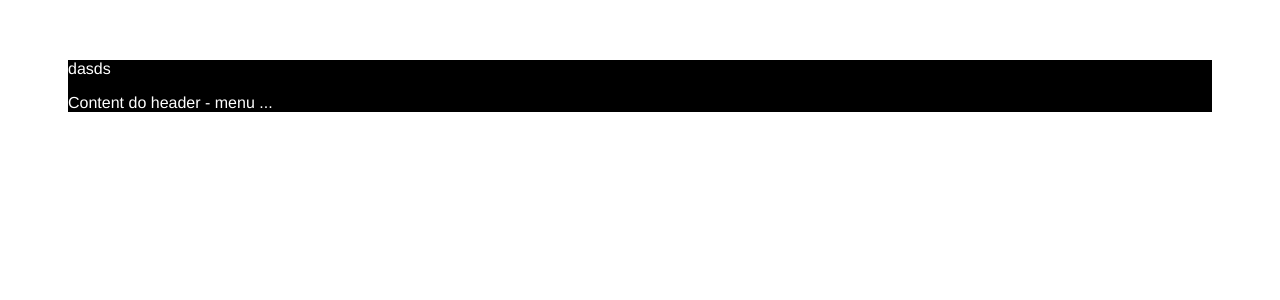
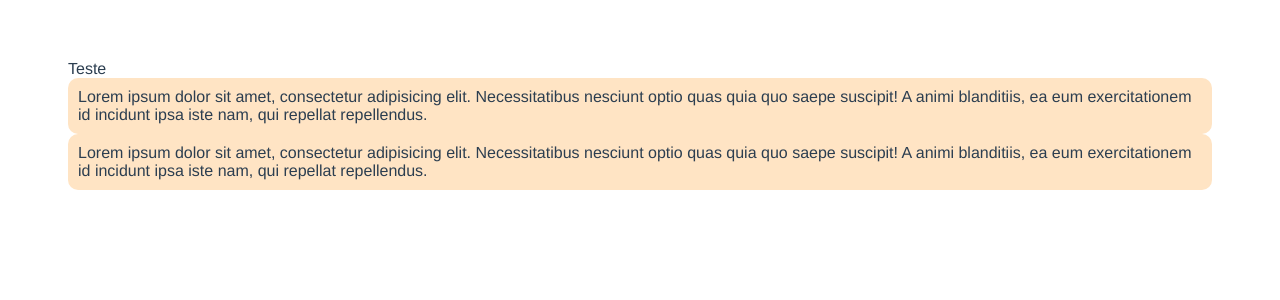
Before and after one commit to upe-garanhuns/pweb-2023.2-vue, a Vue app in the folder app/: page / in a window 1280 px wide. Shown: the top 300 px of the page. Built offline with nearby package versions, Linux system fonts and the light colour scheme.

Commit message:
Scoped e global CSS

```diff
--- a/app/src/App.vue
+++ b/app/src/App.vue
@@ -1,20 +1,18 @@
 <template>
   <div>
-      <TheHeader>
-          <template v-slot:description>
-              <p>dasds</p>
-          </template>
-
-          Content do header - menu ...
-      </TheHeader>
+      <div class="card">
+          Teste
+      </div>
+      <BaseCard />
+      <BaseCard />
   </div>
 </template>
 
 <script>
-import TheHeader from '@/components/TheHeader';
+import BaseCard from '@/components/BaseCard';
 export default {
   name: 'App',
-  components: { TheHeader },
+  components: { BaseCard },
   data() {
       return {
       }
--- /dev/null
+++ b/app/src/assets/css/Style.css
@@ -0,0 +1,5 @@
+/*.card {*/
+/*    background: bisque;*/
+/*    padding: 10px;*/
+/*    border-radius: 10px;*/
+/*}*/
--- /dev/null
+++ b/app/src/components/BaseCard.vue
@@ -0,0 +1,13 @@
+<template>
+    <div class="card">
+        Lorem ipsum dolor sit amet, consectetur adipisicing elit. Necessitatibus nesciunt optio quas quia quo saepe suscipit! A animi blanditiis, ea eum exercitationem id incidunt ipsa iste nam, qui repellat repellendus.
+    </div>
+</template>
+
+<style scoped>
+.card {
+    background: bisque;
+    padding: 10px;
+    border-radius: 10px;
+}
+</style>
```
